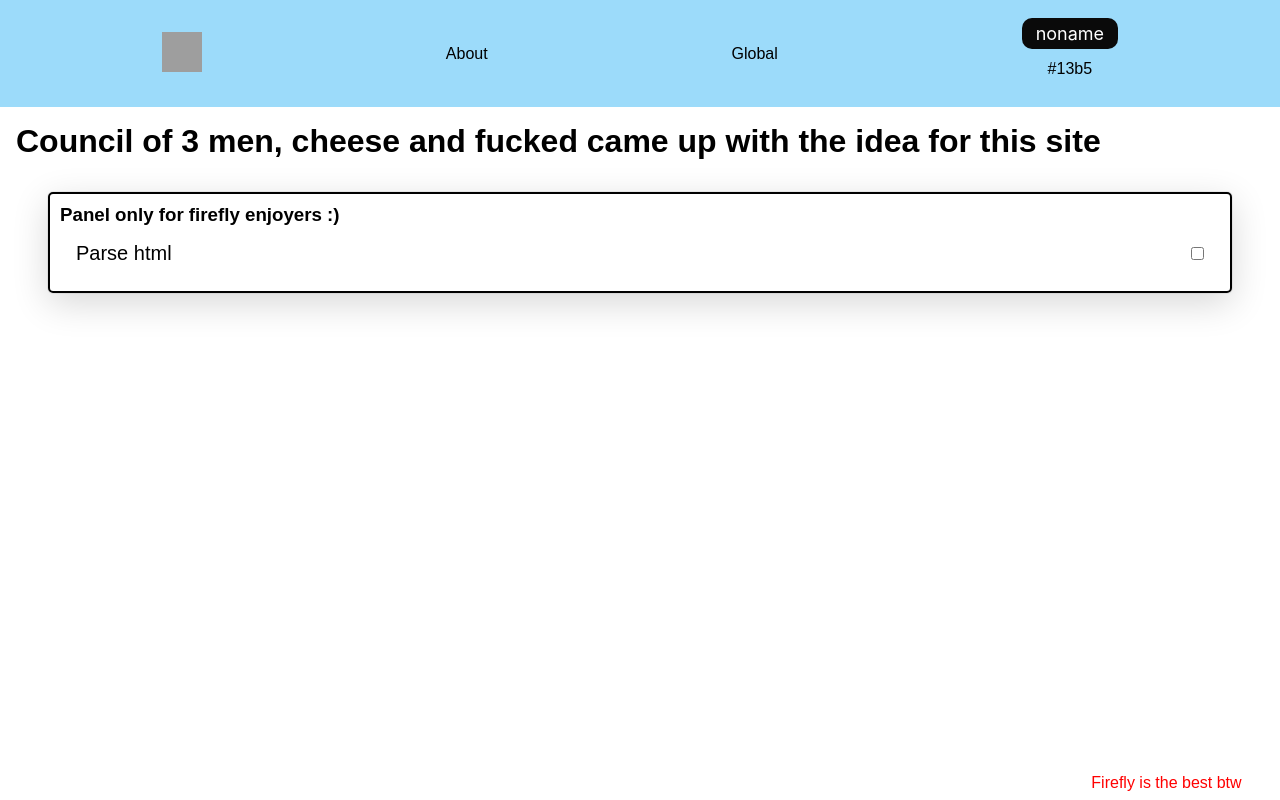
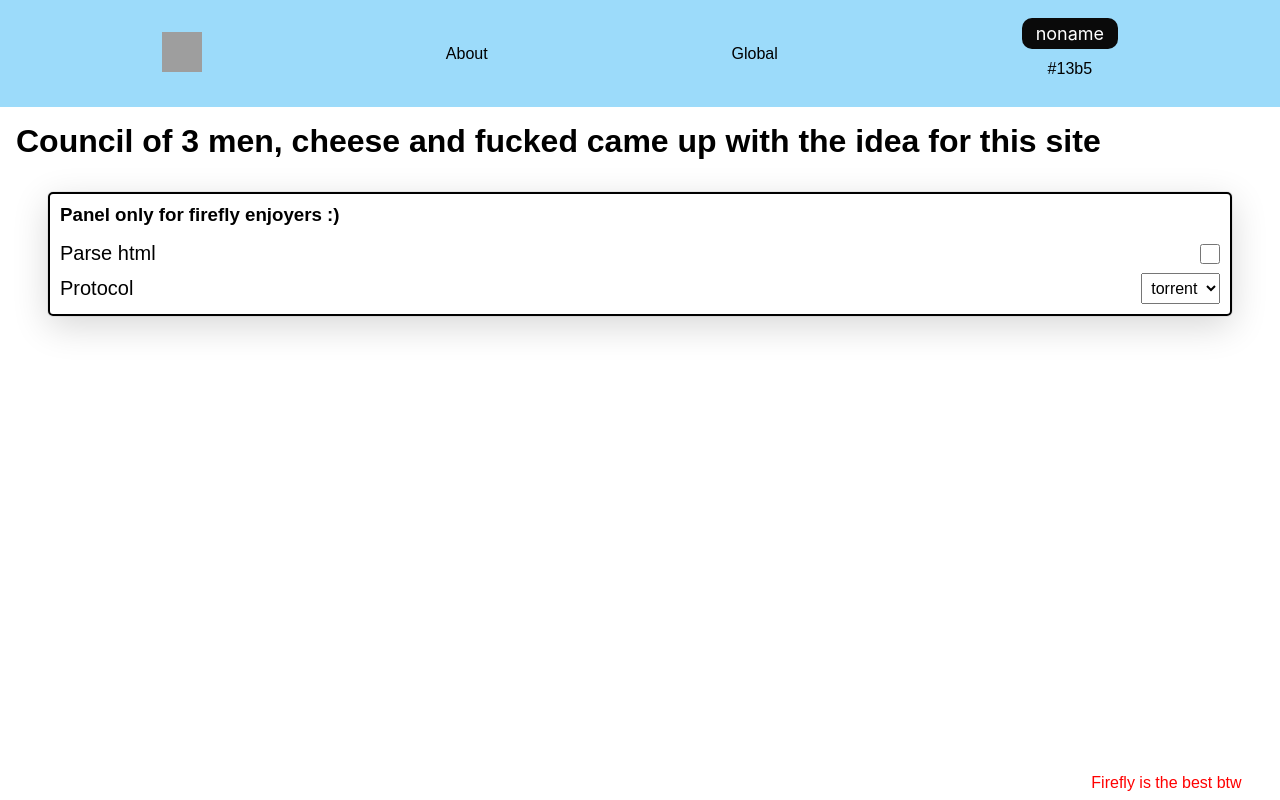
Before and after one commit to SiegfriedSchmidt/testTrysteroChat, a React (Vite) app: page /about in a window 1280 px wide. Both pictures are taken after a click on the element "Firefly is the best btw". Built offline with nearby package versions, Linux system fonts and the light colour scheme; grey boxes are pictures that could not be loaded.

Commit message:
add protocol selection

```diff
--- a/src/App.tsx
+++ b/src/App.tsx
@@ -13,6 +13,7 @@ import {UserContext} from "./context/UserContext.tsx";
 import {User, UserData} from "./types/user.ts";
 import {getNewUser} from "./utils/getNewUser.ts";
 import {UserDataContext} from "./context/UserDataContext.tsx";
+import {Protocol} from "./types/protocols.ts";
 
 const router = createBrowserRouter(createRoutesFromElements(
   <Route element={<RootLayout/>}>
@@ -28,7 +29,9 @@ function App() {
     return storedUser ? JSON.parse(storedUser) : getNewUser();
   })
 
-  const [userData, setUserData] = useState<UserData>({firefly: false})
+  const [userData, setUserData] = useState<UserData>(
+    {firefly: false, html_parse: false, protocol: 'torrent'},
+  )
 
   return (
     <UserDataContext.Provider value={{userData, setUserData}}>
--- a/src/components/CheckboxWithLabel.tsx
+++ b/src/components/CheckboxWithLabel.tsx
@@ -13,10 +13,15 @@ const StyledDiv = styled.div`
     justify-content: space-between;
     align-items: center;
     flex-wrap: wrap;
-    padding: 1rem;
+    padding-top: 1rem;
 
     p {
-        font-size: 20px;
+        font-size: 15pt;
+    }
+
+    input {
+        width: 20px;
+        height: 20px;
     }
 `
 
--- a/src/components/HiddenParams.tsx
+++ b/src/components/HiddenParams.tsx
@@ -2,6 +2,8 @@ import React, {FC, useContext} from 'react';
 import styled from "styled-components";
 import CheckboxWithLabel from "./CheckboxWithLabel.tsx";
 import {UserDataContext} from "../context/UserDataContext.tsx";
+import SelectWithLabel from "./SelectWithLabel.tsx";
+import {Protocol, Protocols} from "../types/protocols.ts";
 
 const StyledDiv = styled.div<{ $isOpen: boolean }>`
     opacity: ${props => props.$isOpen ? "1" : "0"};
@@ -27,10 +29,16 @@ const HiddenParams: FC<HiddenParamsProps> = ({visible}) => {
     setUserData({...userData, html_parse: val})
   }
 
+  function onChangeProtocolSelection(val: string) {
+    setUserData({...userData, protocol: val as Protocol})
+  }
+
   return (
     <StyledDiv $isOpen={visible}>
       <h3>Panel only for firefly enjoyers :)</h3>
       <CheckboxWithLabel checked={userData.html_parse} label='Parse html' onChange={onChangeHtmlParse}/>
+      <SelectWithLabel label="Protocol" selection={Protocols} default_val={userData.protocol}
+                       onChange={onChangeProtocolSelection}/>
     </StyledDiv>
   );
 };
--- a/src/components/SelectWithLabel.tsx
+++ b/src/components/SelectWithLabel.tsx
@@ -0,0 +1,41 @@
+import React, {FC} from 'react';
+import styled from "styled-components";
+
+interface SelectWithLabelParams {
+  label: string
+  selection: string[]
+  default_val: string;
+  onChange: (value: string) => void;
+}
+
+const StyledDiv = styled.div`
+    display: flex;
+    flex-direction: row;
+    justify-content: space-between;
+    align-items: center;
+    flex-wrap: wrap;
+    padding-top: 0.5rem;
+
+    p {
+        font-size: 15pt;
+    }
+
+    select {
+        font-size: 12pt;
+        padding: 0.3rem;
+    }
+`
+
+const SelectWithLabel: FC<SelectWithLabelParams> = ({label, default_val, selection, onChange}) => {
+
+  return (
+    <StyledDiv>
+      <p>{label}</p>
+      <select onChange={(e) => onChange(e.target.value)} defaultValue={default_val}>
+        {selection.map((elem, idx) => <option key={idx}>{elem}</option>)}
+      </select>
+    </StyledDiv>
+  );
+};
+
+export default SelectWithLabel;
--- a/src/context/UserDataContext.tsx
+++ b/src/context/UserDataContext.tsx
@@ -1,5 +1,6 @@
 import {createContext} from "react";
 import {UserData} from "../types/user.ts";
+import {Protocol} from "../types/protocols.ts";
 
 interface UserDataSetter {
   userData: UserData
@@ -8,7 +9,7 @@ interface UserDataSetter {
 
 
 export const UserDataContext = createContext<UserDataSetter>({
-  userData: {firefly: false},
+  userData: {firefly: false, html_parse: false, protocol: 'torrent'},
   setUserData: () => {
   },
 })
--- /dev/null
+++ b/src/types/protocols.ts
@@ -0,0 +1,7 @@
+export type Protocol = "torrent" | "nostr" | "mqtt" | "ipfs"
+export const Protocols: string[] = [
+  "torrent",
+  "nostr",
+  "mqtt",
+  "ipfs"
+]
--- a/src/types/user.ts
+++ b/src/types/user.ts
@@ -1,2 +1,4 @@
+import {Protocol} from "./protocols.ts";
+
 export type User = {username: string, id: string}
-export type UserData = {firefly: boolean, html_parse: boolean}
+export type UserData = {firefly: boolean, html_parse: boolean, protocol: Protocol}
```
